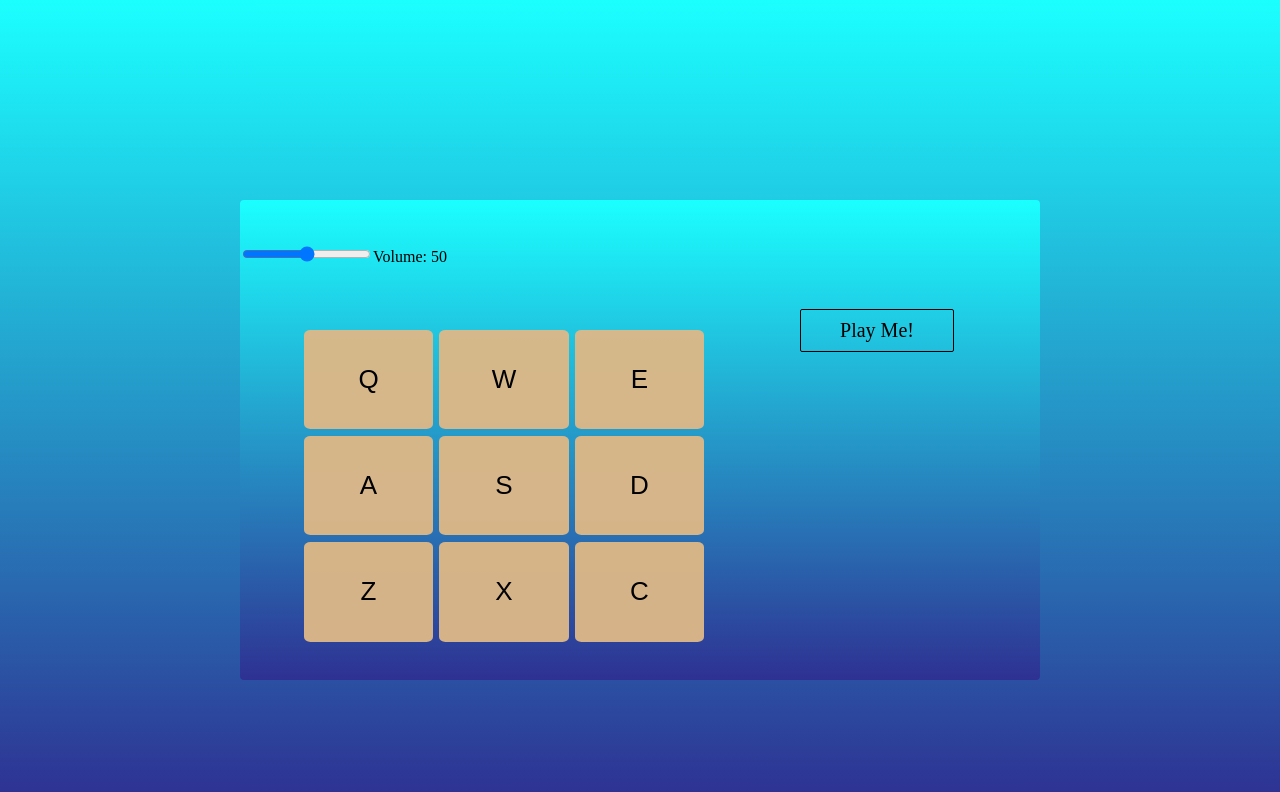
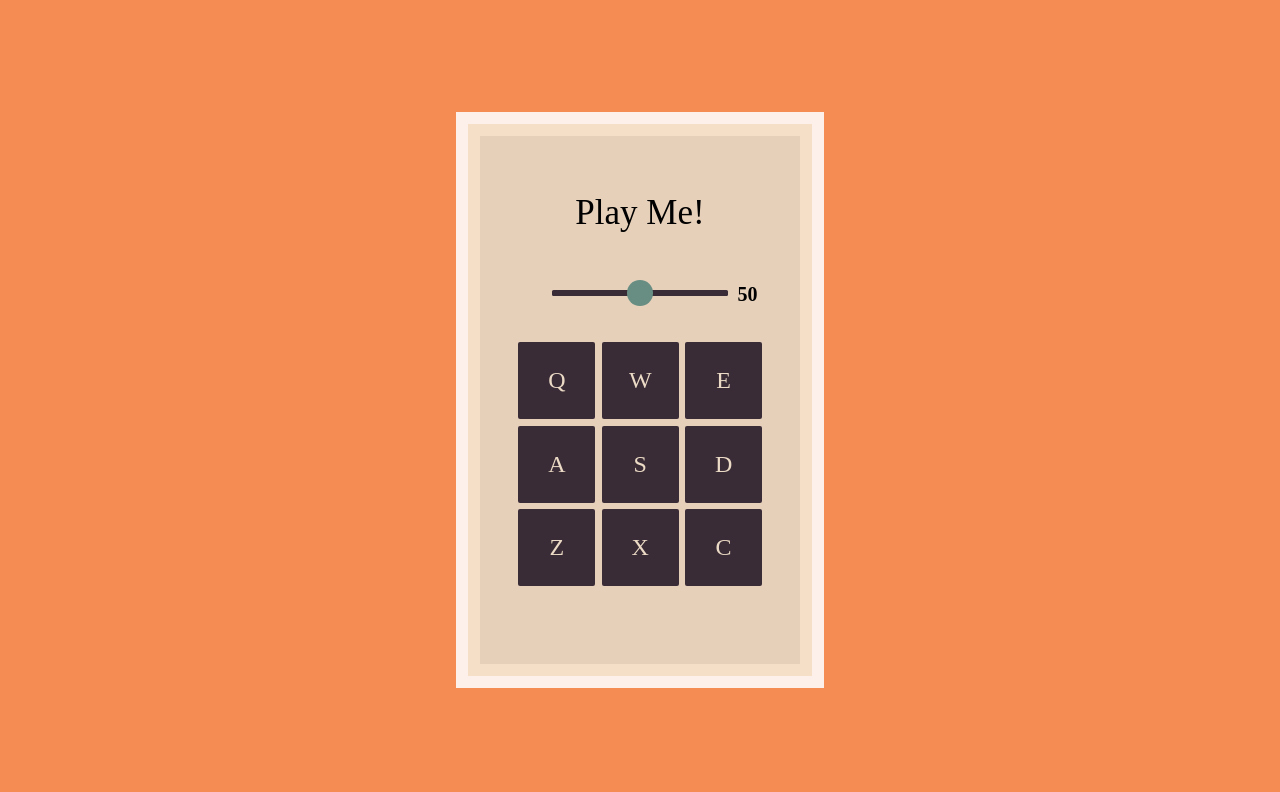
Before and after one commit to Alextm90/drum-machine, a React (Create React App) app: page / in a window 1280 px wide. Shown: the top 792 px of the page. Built offline with nearby package versions, Linux system fonts and the light colour scheme.

Commit message:
redesigned  App

```diff
--- a/src/index.css
+++ b/src/index.css
@@ -5,54 +5,57 @@ body {
     justify-content: center;
     align-items: center;
     margin: 0;
-    background: linear-gradient(to top, #2E3192, #1BFFFF);
+    background: #f58c53;
 }
 
 .container {
-    width: 50rem;
-    height: 30rem;
-    border-radius: 4px;
-    background: linear-gradient(to top, #2E3192, #1BFFFF);
+    width: 20rem;
+    height: 33rem;
+    background: #e7d0ba;
+    border: .8rem solid #f6dfc7;
+    outline: .8rem solid rgb(253, 240, 234);
 }
-
  #description {
      width: 9.5rem;
      height: 2.6rem;
-     border: 1px solid black;
      text-align: center;
-     border-radius: 2px;
-     font-size: 20px;
+     font-size: 35px;
+     font-family: "Print Clearly";
      display: flex;
      justify-content: center;
      align-items: center;
-     position: relative;
-     left: 35rem;
-     top: 6.8rem;
-     margin-top: 5rem;
-}
+     margin: auto;
+     padding-top: 3.5rem;
+ }
 
 .display-container {
-    max-width: 50%;
-    min-height: 65%;
+    width: 250px;
+    height: 250px;
+    border-right: none;
     display: grid;
-    gap: .4rem;
     grid-template-columns: 1fr 1fr 1fr;
     grid-template-rows: 1fr 1fr 1fr;
-    padding-left: 4rem;
-    margin-top: 4rem;
+    padding-top: 4.75rem;
+    margin-left: 2.40rem;
 }
 
  button {
-    border-radius: 5%;
-    font-size: 26px;
+    width: 77px;
+    height: 77px;
+    font-size: 24px;
+    font-family: 'NeoSans';
     border: none;
-    color: black;
+    color: #ebdac5;
     outline: none;
-    background: #deb887f3;
+    background: #392c36;
+    padding: 0;
+    border-radius: 2px;
 }
 
  button:hover {
-    background-color: #1bffff44;
+    background-color: #688e83;
+    color: #f58c53;
+    box-shadow: 0px 0px 15px #f58c53;
     cursor: pointer;
 }
 
@@ -60,6 +63,66 @@ body {
     transform: scale(0.92);
 }
 
-input {
+#slide-containter {
+    display: flex;
+    justify-content: center;
+    position: relative;
+    top: 3.5rem;
+}
+
+#volume {
+    font-family: "Print Clearly";
+    font-size: 20px;
+    font-weight: bolder;
+    margin-left: 16.1rem;
+    position: relative;
+    top: 2.5rem;
+}
+
+input[type="range"] {
+    -webkit-appearance: none;
+    appearance: none;
+    background: none;
+    cursor: pointer;
+    width: 11rem;
     outline: none;
+    position: relative;
+    top: .3rem;
 }
+
+/* For Chrome, Safari */
+
+input[type="range"]::-webkit-slider-runnable-track {
+    height: 0.35rem;
+    background: #392c36;
+    border-radius: 1.5px;
+    position: relative;
+    top: -.4rem
+}
+
+input[type="range"]::-webkit-slider-thumb {
+    -webkit-appearance: none;
+    background-color: #688e83;
+    height: 1.6rem;
+    width: 1.6rem;
+    margin-top: -10px;
+    border-radius: 50%;
+    position: relative;
+
+}
+
+/* For Firefox */
+
+input[type="range"]::-moz-range-track {
+    height: 0.35rem;
+    background: #392c36;
+    border-radius: 1.5px;
+}
+
+input[type="range"]::-moz-range-thumb {
+    border: none;
+    border-radius: 50%;
+    background-color: #688e83;
+    width: 1.6rem;
+    height: 1.6rem;
+}
--- a/src/slider.js
+++ b/src/slider.js
@@ -2,10 +2,12 @@ import './index.css';
 
 const Slider = ({ volume, setVolume }) => {
   return (
+  <div>
     <div id="slide-containter">
-      <input type="range" min="0" max="100"  onChange={(e) => setVolume(e.target.value/100)}></input>
-      {`Volume: ${volume * 100}`}
+      <input type="range" min="0" max="100" step="1" onChange={(e) => setVolume(e.target.value/100)}></input>
     </div>
+    <div id="volume">{Math.round(volume*100)}</div>
+  </div>
   )
 }
 export default Slider
```
